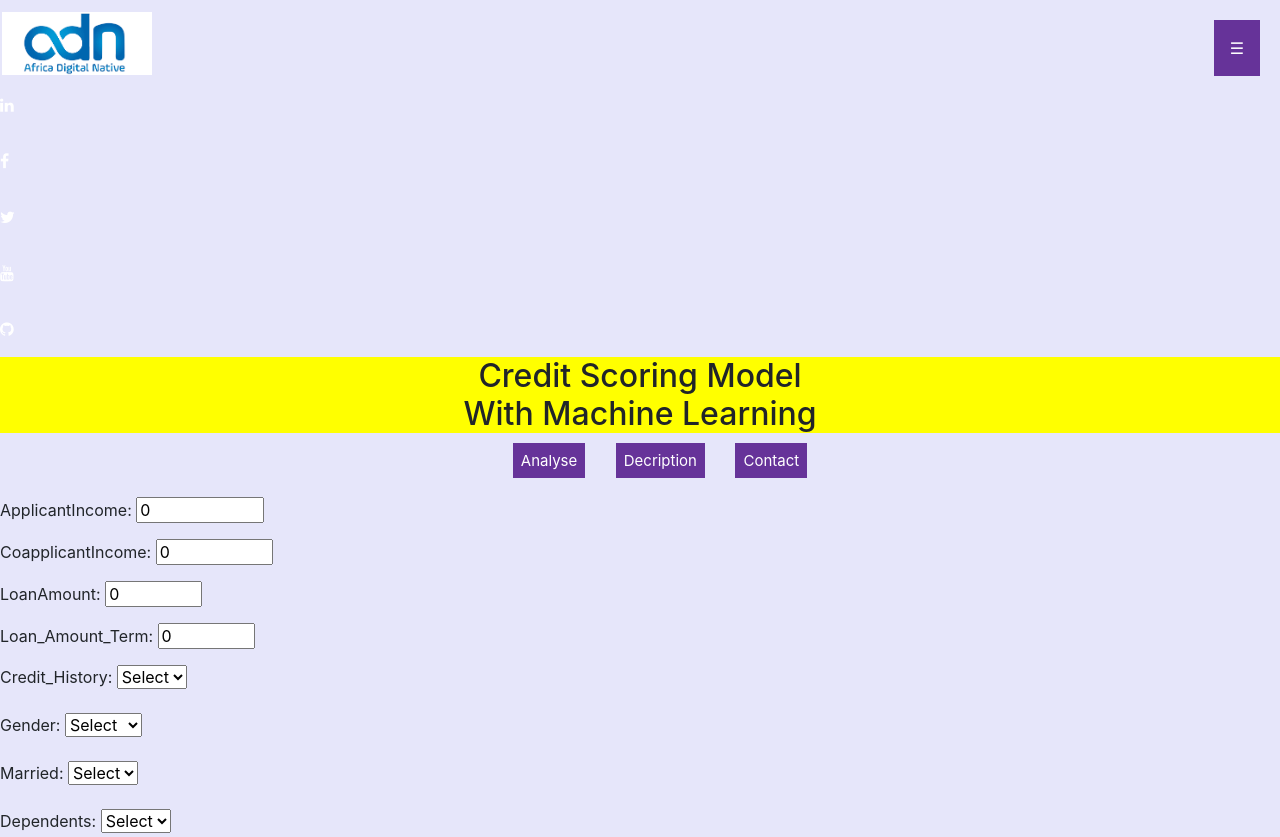
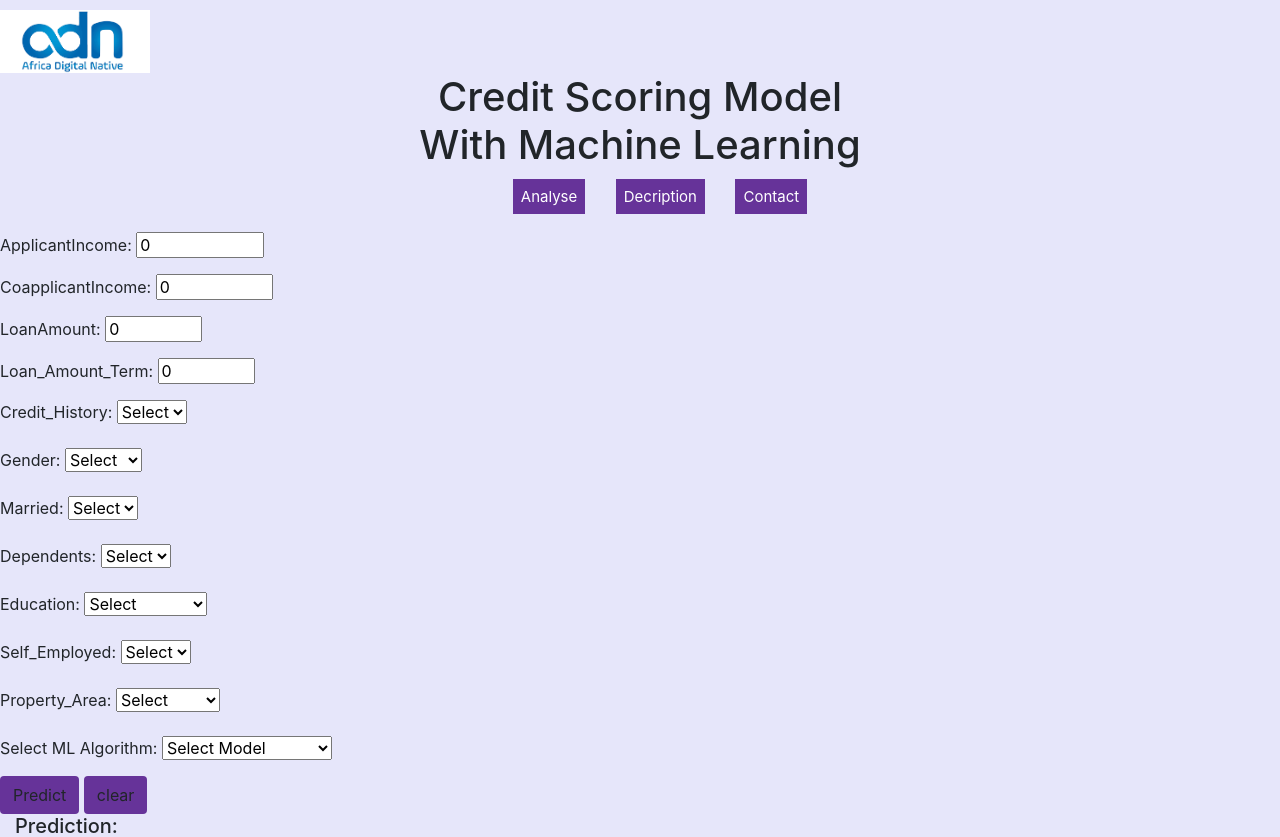
Before and after one commit to benjaminbenteke/app-scoring, a Flask app: page / in a window 1280 px wide. Shown: the top 837 px of the page. Run offline with Flask 2, Linux system fonts and the light colour scheme; some libraries are stand-ins or nearby versions.

Commit message:
Add files via upload

```diff
--- a/static/style.css
+++ b/static/style.css
@@ -107,10 +107,6 @@ section{
 	text-align: right;
 }
 */
-header{
-	padding:2px 2px;
-
-}
 footer{
 	padding: 20px;
 	background-color: black;
@@ -142,6 +138,7 @@ section{
 	padding-top: 1px;
 }
 h2#title{
-	background-size: 10px;
-	background-color: yellow;
+	background-size: 100px;
+	width: 500px;
+	background-color: red;
 }
--- a/templates/index.html
+++ b/templates/index.html
@@ -6,14 +6,14 @@
 	<link rel="stylesheet" type="text/css" href="./static/style.css">
 	<link rel="stylesheet" href="https://cdnjs.cloudflare.com/ajax/libs/font-awesome/4.7.0/css/font-awesome.min.css">
 	<meta charset="utf-8">
-	<script src="./static/script.js" defer></script>
+	<!--<script src="./static/script.js" defer></script>-->
 </head>
 <body>
 	<header>
 		<img src="./static/adn.jpg" width="150px">
 	</header>
 
-	<button id="btn">☰</button>
+<!--	<button id="btn">☰</button>
 
         <nav id="nav">
             <ul>
@@ -24,7 +24,8 @@
 				<li> <a href="" target="_blank"><i class="fa fa-github" aria-hidden="true"></i></a></li>
             </ul>
         </nav>
-    <h2 id="title" align="center">Credit Scoring Model </br>With Machine Learning </h2>
+      -->
+    <h1 id="title" align="center">Credit Scoring Model </br>With Machine Learning </h1>
 
 	<div class="desc" align="center">
 		<ul>
```
